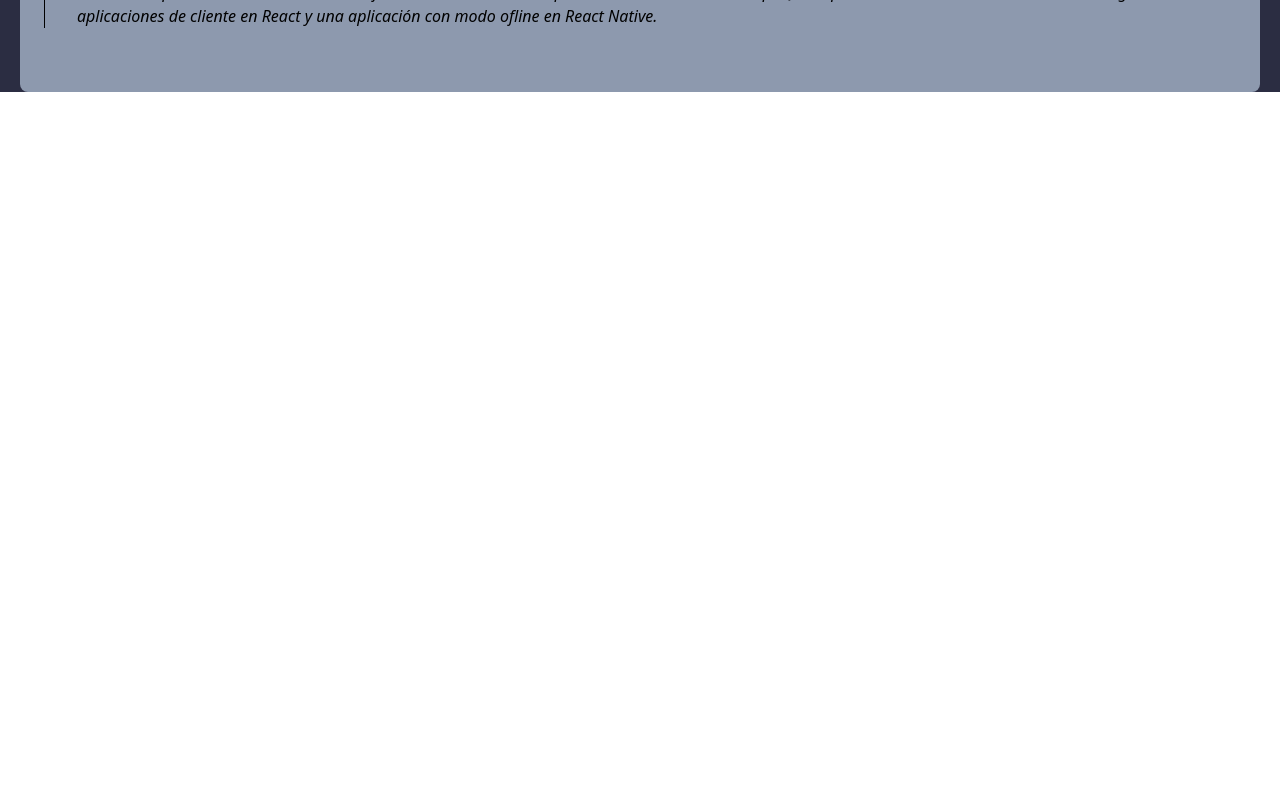
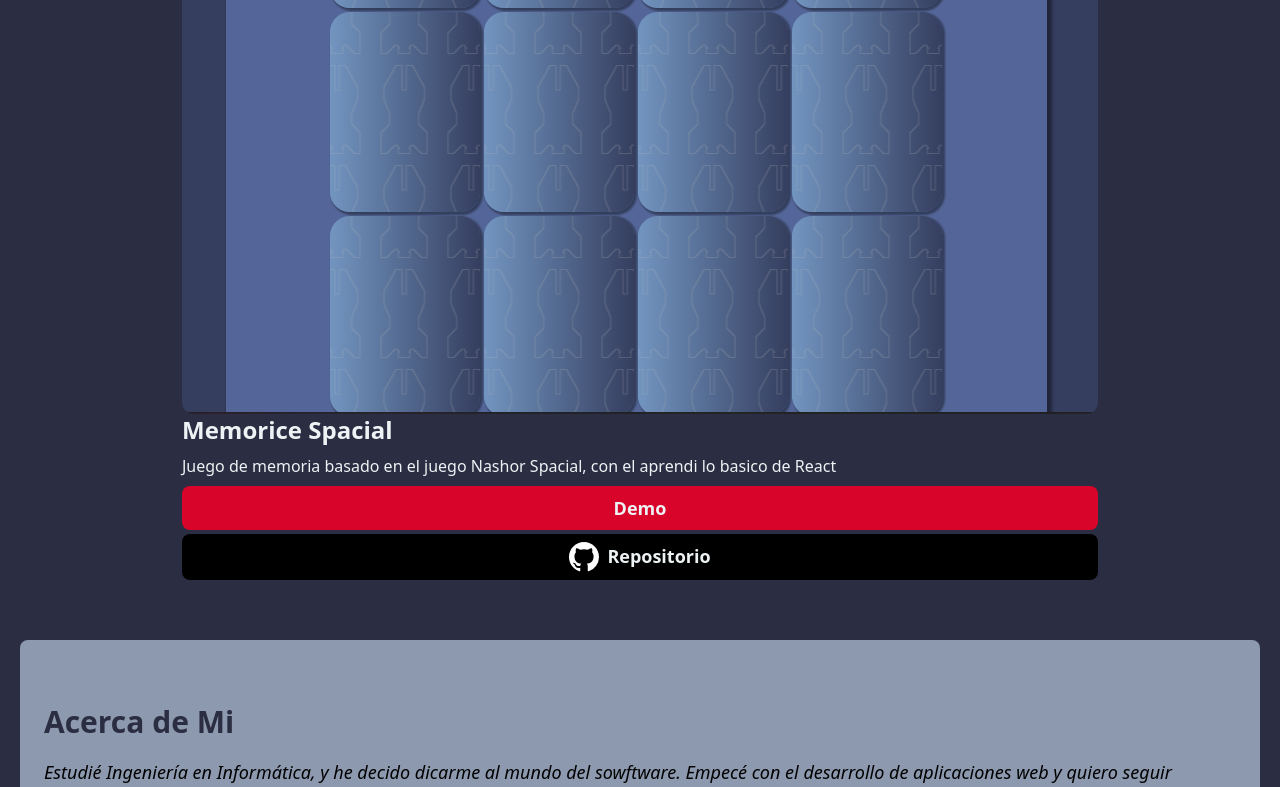
Before and after one commit to H4rasho/portfolio, a Next.js app: page / in a window 1280 px wide. Shown: the part 1087-1874 px from the top of the page. Before the commit the page ends 1179 px from the top, so only its background shows below. Built offline with nearby package versions, Linux system fonts and the light colour scheme.

Commit message:
Create Card Component

```diff
--- /dev/null
+++ b/components/Projects.tsx
@@ -0,0 +1,23 @@
+import Card from "./ui/cards/Card";
+
+const PROJECTS = [
+  {
+    name: "Memorice Spacial",
+    img: "/img/memorice-spacial.png",
+    description:
+      "Juego de memoria basado en el juego Nashor Spacial, con el aprendi lo basico de React",
+  },
+];
+
+export default function Projects() {
+  return (
+    <div>
+      <h2 className="text-right text-3xl font-extrabold mt-10 ">Proyectos</h2>
+      <div className="flex gap-2 mt-5 flex-wrap">
+        {PROJECTS.map((project) => (
+          <Card {...project} key={project.name} />
+        ))}
+      </div>
+    </div>
+  );
+}
--- a/components/containers/SecctionContainer.tsx
+++ b/components/containers/SecctionContainer.tsx
@@ -5,7 +5,10 @@ export default function SectionContainer({
   ...rest
 }: ContainerProps) {
   return (
-    <div className="mt-10 p-6 bg-primary rounded-lg text-black" {...rest}>
+    <div
+      className="mt-10 p-6 bg-primary rounded-lg text-black w-full"
+      {...rest}
+    >
       {children}
     </div>
   );
--- /dev/null
+++ b/components/ui/cards/Card.tsx
@@ -0,0 +1,50 @@
+export interface CardProps {
+  name: string;
+  img: string;
+  description: string;
+}
+
+export default function ProjectCard({ name, img, description }: CardProps) {
+  return (
+    <section className="p-5">
+      <article>
+        <img className="bg-contain rounded-xl" src={img} />
+        <div>
+          <h3 className="text-2xl font-bold">{name}</h3>
+          <p className="py-2">{description}</p>
+          <div className="flex gap-1 flex-col">
+            <a
+              href="https://memorice-spacial.vercel.app/"
+              className="cursor-pointer"
+            >
+              <button className="bg-secondary text-text rounded-lg p-2 w-full text-lg font-bold">
+                Demo
+              </button>
+            </a>
+            <a>
+              <button className=" flex justify-center gap-2 bg-black text-text rounded-lg p-2 w-full text-lg font-bold">
+                <svg
+                  width={30}
+                  height={30}
+                  viewBox="0 0 16 16"
+                  style={{
+                    msTransform: "rotate(360deg)",
+                    WebkitTransform: "rotate(360deg)",
+                    transform: "rotate(360deg)",
+                  }}
+                >
+                  <path
+                    fill="white"
+                    fillRule="evenodd"
+                    d="M8 0C3.58 0 0 3.58 0 8c0 3.54 2.29 6.53 5.47 7.59.4.07.55-.17.55-.38 0-.19-.01-.82-.01-1.49-2.01.37-2.53-.49-2.69-.94-.09-.23-.48-.94-.82-1.13-.28-.15-.68-.52-.01-.53.63-.01 1.08.58 1.23.82.72 1.21 1.87.87 2.33.66.07-.52.28-.87.51-1.07-1.78-.2-3.64-.89-3.64-3.95 0-.87.31-1.59.82-2.15-.08-.2-.36-1.02.08-2.12 0 0 .67-.21 2.2.82.64-.18 1.32-.27 2-.27.68 0 1.36.09 2 .27 1.53-1.04 2.2-.82 2.2-.82.44 1.1.16 1.92.08 2.12.51.56.82 1.27.82 2.15 0 3.07-1.87 3.75-3.65 3.95.29.25.54.73.54 1.48 0 1.07-.01 1.93-.01 2.2 0 .21.15.46.55.38A8.013 8.013 0 0 0 16 8c0-4.42-3.58-8-8-8z"
+                  />
+                </svg>
+                <span>Repositorio</span>
+              </button>
+            </a>
+          </div>
+        </div>
+      </article>
+    </section>
+  );
+}
--- a/pages/index.tsx
+++ b/pages/index.tsx
@@ -2,6 +2,7 @@ import type { NextPage } from "next";
 import Head from "next/head";
 import About from "../components/About";
 import IconList from "../components/IconList";
+import Projects from "../components/Projects";
 import NavBar from "../components/ui/NavBar";
 import TimeLine from "../components/ui/TimeLine/TimeLine";
 import Welcome from "../components/Welcome";
@@ -20,6 +21,7 @@ const Home: NextPage = () => {
         <main className="flex flex-col justify-center items-center -z-10 px-5">
           <Welcome />
           <IconList />
+          <Projects />
           <About />
           <TimeLine />
         </main>
```
Also changed, not shown: public/img/memorice-spacial.png (added).
